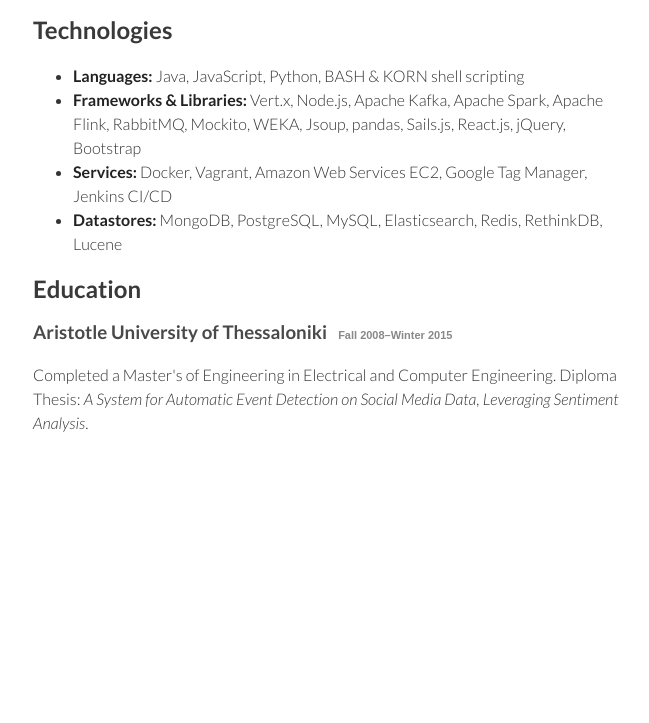
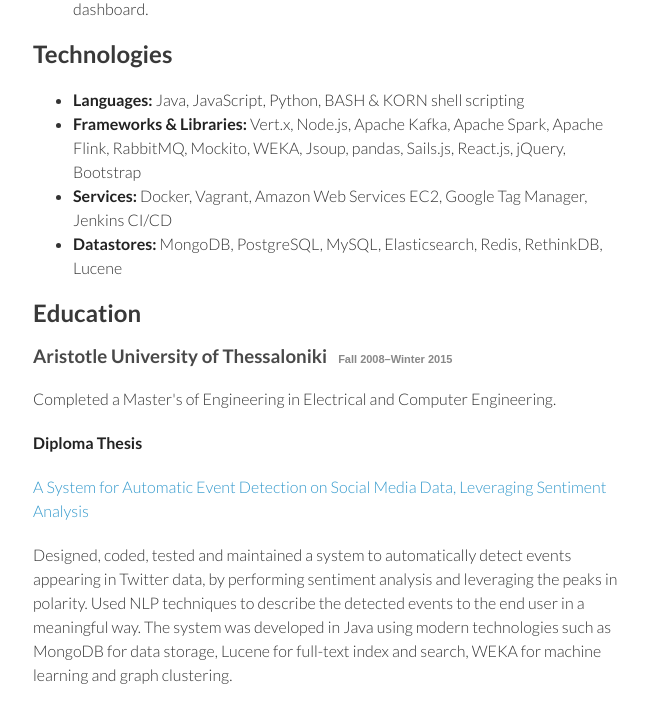
Before and after one commit to stefanosbou/stefanosbou.github.io, a plain HTML site: page index.html in a window 1280 px wide. Shown: the part 1255-1978 px from the top of the page, without its empty margins (487-1136 px from the left). Before the commit the page ends 1760 px from the top, so only its background shows below. Drawn offline with Linux system fonts and the light colour scheme.

Commit message:
Added diploma thesis link

```diff
--- a/index.html
+++ b/index.html
@@ -44,8 +44,8 @@
     </ul>
   </li>
   <li>Contributed to the development and continuous enhancement of Veltio's proprietary server-side framework composed of BASH and KORN shell scripts, ensuring compatibility between Linux and UNIX systems. Designed, coded, tested and maintained custom software for clients in Java, Python and C++.</li>
-  <li>Developed and configured prototypes and software demos based off of wireframes</li>
-  <li>Served as a technical lead to junior team members and as a link to other teams by providing assistance and training</li>
+  <li>Developed and configured prototypes and software demos based off of wireframes.</li>
+  <li>Served as a technical lead to junior team members and as a link to other teams by providing assistance and training.</li>
   <li>Managed design and implementation of Java library to allow Veltio colleagues to generate pseudonymised data in a secure and reliable manner; integrated various probability distribution functions to simulate real world data.</li>
   <li>Configured and setup projects for Continuous Integration utilizing SVN, Maven and Jenkins.</li>
 </ul>
@@ -75,10 +75,11 @@
 <h2>Education</h2>
 <h3>Aristotle University of Thessaloniki<small>Fall 2008&ndash;Winter 2015</small></h3>
 
-<p>Completed a Master's of Engineering in Electrical and Computer Engineering.
-Diploma Thesis:<em> A System for Automatic Event Detection on Social Media Data, Leveraging Sentiment Analysis</em>.
+<p>Completed a Master's of Engineering in Electrical and Computer Engineering.</p>
+<p><strong>Diploma Thesis</strong>
+<p><a href="http://ikee.lib.auth.gr/record/291831/files/bourtzoudis_stefanos_6985_diploma_thesis.pdf">A System for Automatic Event Detection on Social Media Data, Leveraging Sentiment Analysis</a></p>
+<p>Designed, coded, tested and maintained a system to automatically detect events appearing in Twitter data, by performing sentiment analysis and leveraging the peaks in polarity. Used NLP techniques to describe the detected events to the end user in a meaningful way. The system was developed in Java using modern technologies such as MongoDB for data storage, Lucene for full-text index and search, WEKA for machine learning and graph clustering.</p>
 </p>
-
       </section>
       <footer>
         <p><small>Hosted on GitHub Pages &mdash; Theme by <a href="https://github.com/orderedlist">orderedlist</a></small></p>
```
